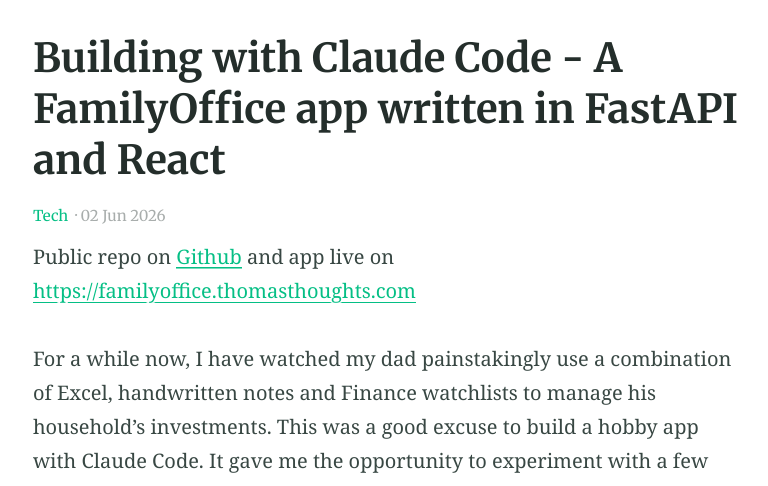
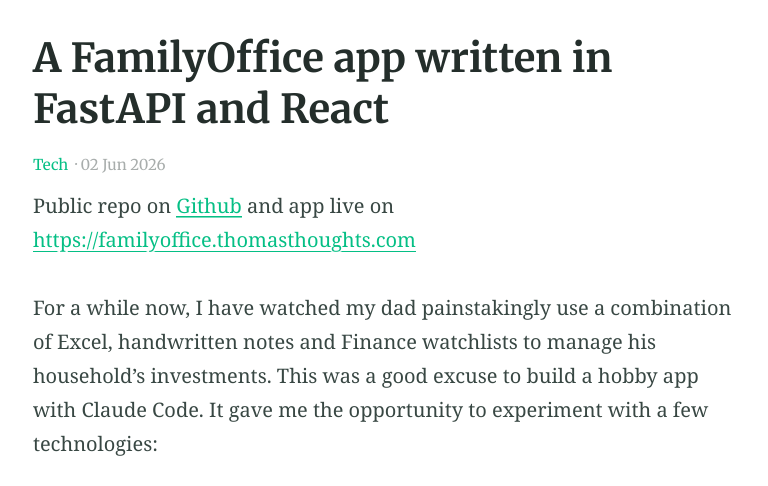
Before and after one commit to ajaythomas/ajaythomas.github.io, a Jekyll site: the page built from _posts/2026-06-02-family-office-app.md, in a window 1280 px wide and 900 px high, cut to the strip 414-900 px from the top of the window. Shown: the whole strip, without its empty margins (250-1018 px from the left). Built offline with Jekyll 4.4.1, drawn with Linux system fonts in a browser that asks for light colours.

Commit message:
Update blog post title

```diff
--- a/_posts/2026-06-02-family-office-app.md
+++ b/_posts/2026-06-02-family-office-app.md
@@ -1,5 +1,5 @@
 ---
-title: Building with Claude Code - A FamilyOffice app written in FastAPI and React
+title: A FamilyOffice app written in FastAPI and React
 categories:
 - Tech
 feature_image: "https://picsum.photos/2560/600?image=872"
```
